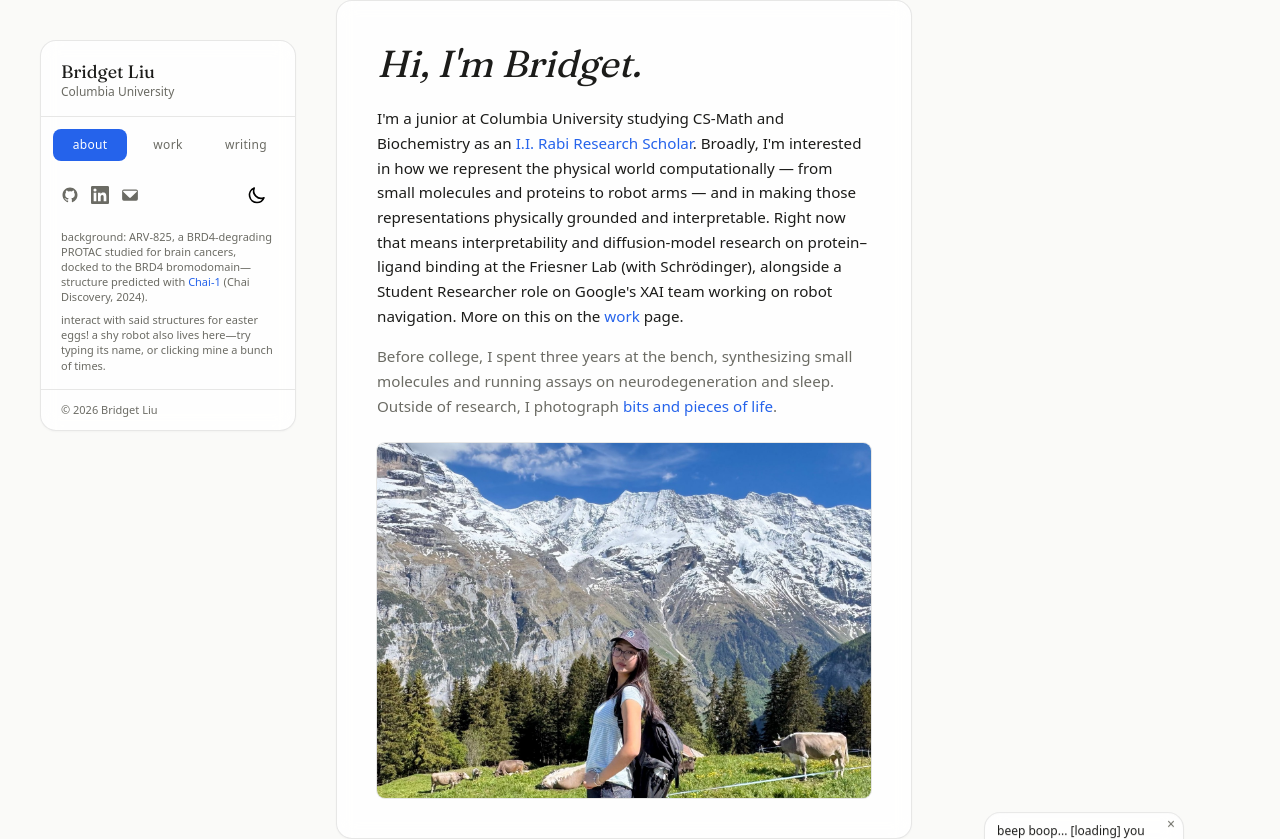
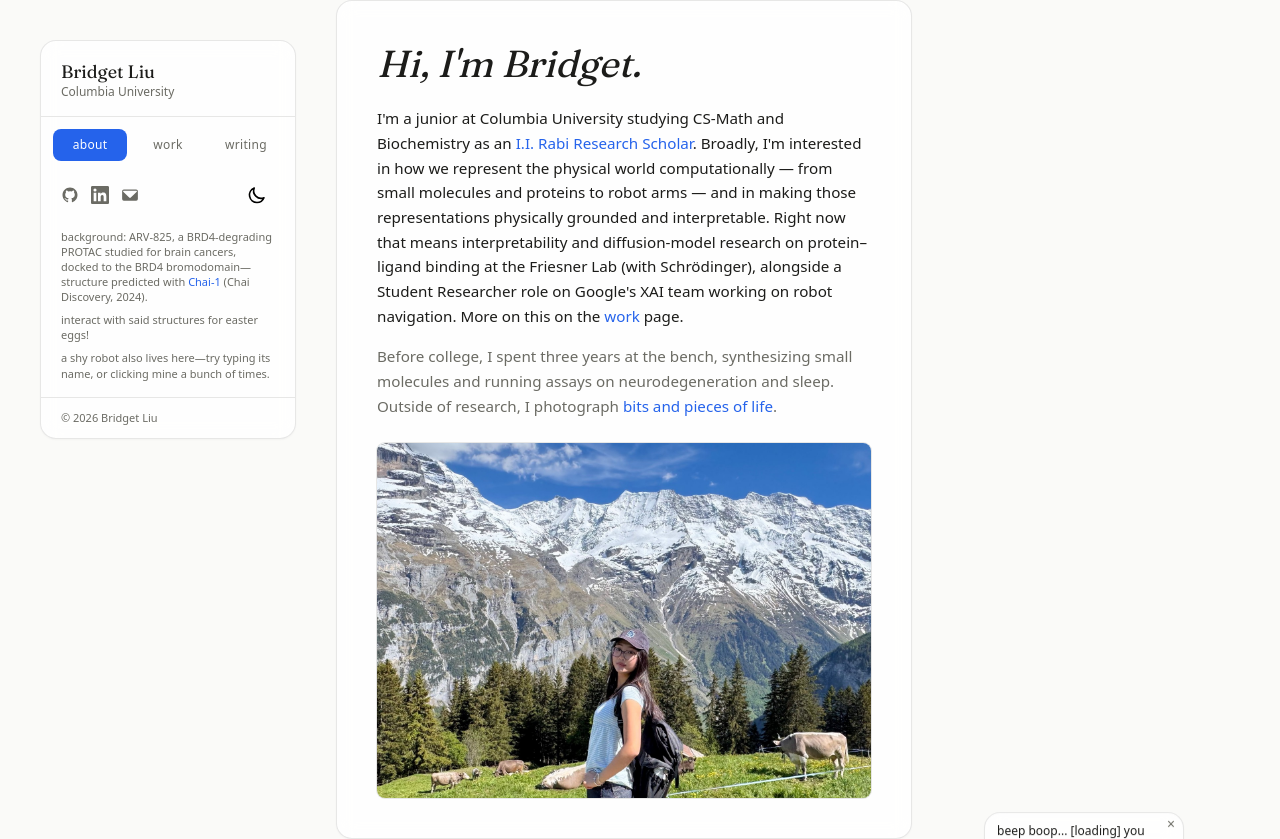
Before and after one commit to yuen-liu/portfolio, a Next.js app: page / in a window 1280 px wide. Built offline with nearby package versions, Linux system fonts and the light colour scheme; no server answers.

Commit message:
fix spacing

```diff
--- a/src/components/Sidebar.tsx
+++ b/src/components/Sidebar.tsx
@@ -107,9 +107,12 @@ export default function Sidebar() {
           </a>{" "}
           (Chai Discovery, 2024).
         </p>
+        <p className="px-5 pb-2 text-[11px] leading-snug text-[var(--global-muted-color)]">
+          interact with said structures for easter eggs!
+        </p>
         <p className="px-5 pb-4 text-[11px] leading-snug text-[var(--global-muted-color)]">
-          interact with said structures for easter eggs! a shy robot also
-          lives here—try typing its name, or clicking mine a bunch of times.
+          a shy robot also lives here—try typing its name, or clicking mine
+          a bunch of times.
         </p>
         <p className="px-5 py-3 border-t border-[var(--global-border-color)] text-[11px] text-[var(--global-muted-color)]">
           © {new Date().getFullYear()} Bridget Liu
```
